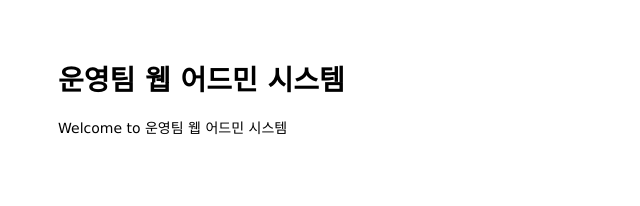
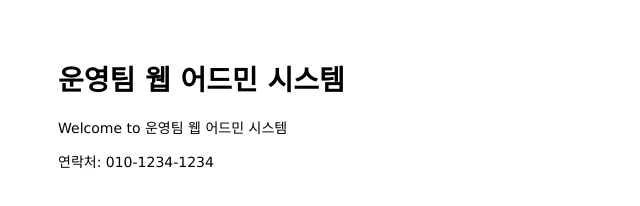
Before and after one commit to shopmall99/mastering-git-github, a website: page public/index.html in a window 1280 px wide. Shown: the whole page, without its empty margins (0-640 px from the left). Drawn offline with Linux system fonts and the light colour scheme.

Commit message:
Add hotline to main page

```diff
--- a/public/index.html
+++ b/public/index.html
@@ -10,4 +10,7 @@
   <p>Welcome to 운영팀 웹 어드민 시스템</p>
 </body>
 
+<footer>
+  <p>연락처: 010-1234-1234</p>
+</footer>
 </html>
```
